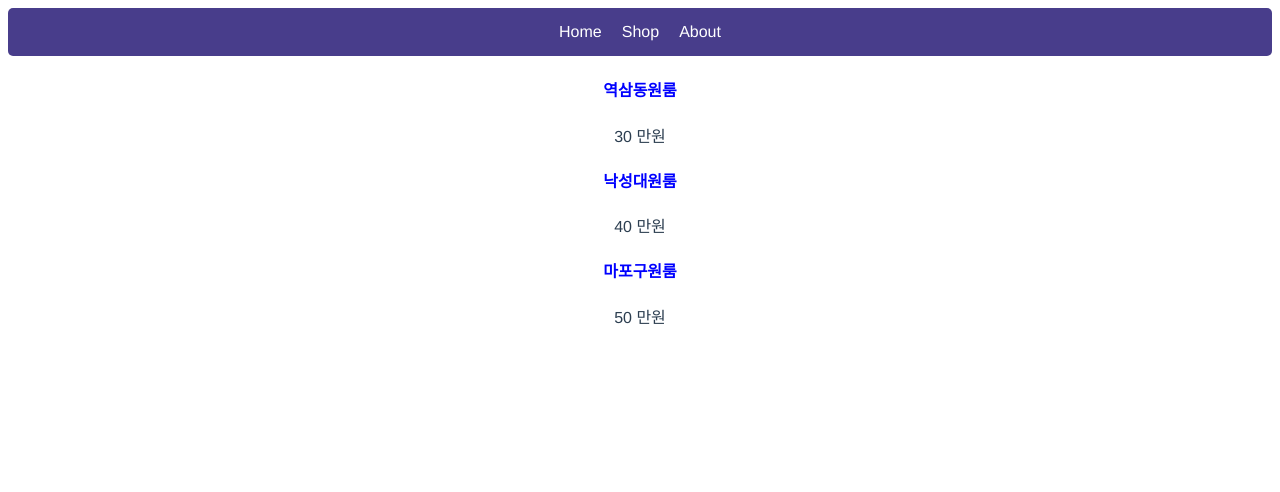
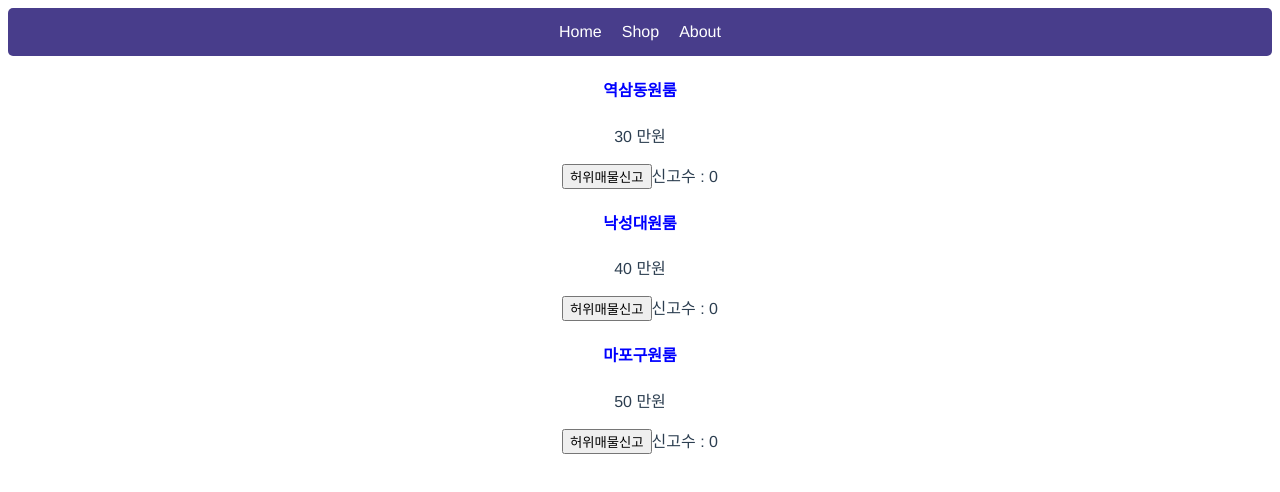
Before and after one commit to yeongseok-yun/vuejs, a Vue app: page / in a window 1280 px wide. Shown: the top 492 px of the page. Built offline with nearby package versions, Linux system fonts and the light colour scheme.

Commit message:
뷰 기초문법 버튼 동적생성 및 함수,변수 관리

```diff
--- a/src/App.vue
+++ b/src/App.vue
@@ -8,6 +8,8 @@
   <div v-for="(value,i) in valueList" :key="i">
     <h4 :style = "style">{{products[i]}}</h4>
     <p>{{valueList[i]}} 만원</p>
+    <button @click="increase(i)">허위매물신고</button><span>신고수 : {{faultCntList[i]}}</span>
+    <!-- <button @mouseover="faultCnt++">허위매물신고</button><span>신고수 : {{faultCnt}}</span> -->
   </div>
 </template>
 
@@ -22,7 +24,13 @@ export default {
       style : 'color : blue',
       products : ['역삼동원룸','낙성대원룸','마포구원룸'],
       menuList : ['Home','Shop','About'],
-      valueList : ['30','40','50']
+      valueList : ['30','40','50'],
+      faultCntList : [0,0,0]
+    }
+  },
+  methods: {
+    increase(i){
+      this.faultCntList[i]++;
     }
   },
   components: {
```
